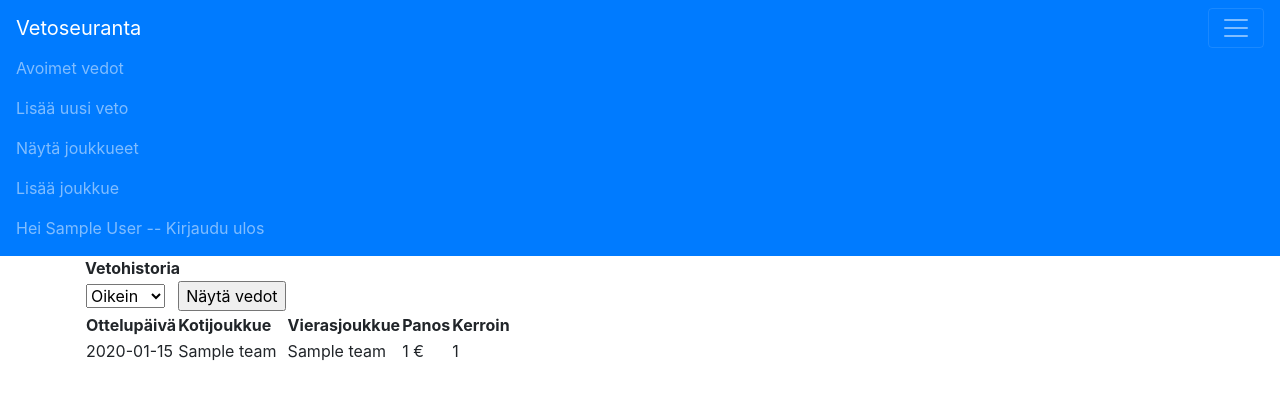
After one commit to jyrki26/Vetoseuranta2, a Flask app: page /bets/search in a window 1280 px wide, after a click that opens the changed part. The commit adds this page. Shown: the top 400 px of the page. Run offline with Flask 2, Linux system fonts and the light colour scheme; a user stored in the database is signed in; tables that the repository leaves empty hold one stand-in row (values such as "Sample post"); some libraries are stand-ins or nearby versions.

Commit message:
Initial commit

```diff
--- a/application/bets/forms.py
+++ b/application/bets/forms.py
@@ -1,5 +1,5 @@
 from flask_wtf import FlaskForm
-from wtforms import StringField, DateField, DecimalField, SelectMultipleField, validators
+from wtforms import StringField, DateField, DecimalField, SelectMultipleField, SelectField, validators
 from wtforms.widgets import CheckboxInput, ListWidget, TableWidget
 from wtforms.ext.sqlalchemy.fields import QuerySelectField
 from application import db
@@ -13,7 +13,7 @@ def get_teams():
 class BetForm(FlaskForm):
 
     date_played = DateField(
-        "Ottelupäivä", [validators.input_required()], format='%d.%m.%Y')
+        "Ottelupäivä (dd.mm.yyyy)", [validators.input_required()], format='%d.%m.%Y')
     stake = DecimalField("Panos", [validators.input_required()])
     odds = DecimalField("Kerroin", [validators.input_required()])
     home_team = QuerySelectField(
@@ -25,11 +25,15 @@ class BetForm(FlaskForm):
         csrf = False
 
 
-class MultiCheckboxField(SelectMultipleField):
-    widget = TableWidget()
-    option_widget = CheckboxInput()
+class OpenBetForm(FlaskForm):
+    results = SelectField('Tulos', choices=[('correct', 'Oikein'), ('failed', 'Väärin'), ('void', 'Mitätön'), ('delete', 'Poista veto')])
+
+    class Meta:
+        csrf = False
 
 
-class OpenBetForm(FlaskForm):
-    Code = StringField('Code')
-    results = MultiCheckboxField('Tulos', choices=[('oikein', 'Oikein'), ('väärin', 'Väärin'), ('mitätön', 'Mitätön')])
+class BetSearchForm(FlaskForm):
+    search = SelectField('Vetojen tulokset', choices=[('correct', 'Oikein'), ('failed', 'Väärin'), ('void', 'Mitätön')])
+
+    class Meta:
+        csrf = False
--- a/application/bets/models.py
+++ b/application/bets/models.py
@@ -1,5 +1,7 @@
 from application import db
 from application.models import Base
+
+from sqlalchemy.sql import text
 
 
 class Bet(Base):
@@ -24,3 +26,19 @@ class Bet(Base):
         self.home_team_id = home_team_id
         self.away_team_id = away_team_id
         self.account_id = account_id
+
+    def changeResult(self, result):
+        self.result = result
+
+    @staticmethod
+    def find_bet_results(account_id, result):
+        stmt = text("SELECT * FROM Bet"
+                        " LEFT JOIN Account ON Account.id = Bet.Account_id "
+                        " WHERE (Bet.result IS :result AND Bet.Account_id IS :account_id)"
+                        " ORDER BY Bet.date_played").params(account_id = account_id, result=result)
+        res = db.engine.execute(stmt)
+        response = []
+        for row in res:
+            response.append({"date_played":row[3], "home_team_id":row[7], "away_team_id":row[8], "stake":row[4], "odds":row[5]})
+
+        return response
--- a/application/bets/views.py
+++ b/application/bets/views.py
@@ -4,7 +4,7 @@ from flask_login import login_required, current_user
 from application import app, db
 from application.bets.models import Bet
 from application.teams.models import Team
-from application.bets.forms import BetForm, OpenBetForm
+from application.bets.forms import BetForm, OpenBetForm, BetSearchForm
 
 @app.route("/bets/", methods=["GET"])
 @login_required
@@ -29,4 +29,38 @@ def bets_create():
     db.session().add(b)
     db.session().commit()
 
-    return redirect(url_for("teams_index"))
+    return redirect(url_for("open_bets"))
+
+@app.route("/bets/<bet_id>/", methods=["GET","POST"])
+@login_required
+def bet_change_status(bet_id):
+    form = OpenBetForm(request.form)
+
+    b = Bet.query.get(bet_id)
+
+    d = form.results.data
+    if d == 'correct':
+        b.result = 1
+    if d == 'failed':
+        b.result = 2
+    if d == 'void':
+        b.result = 3
+    if d == 'delete':
+        db.session().delete(b)
+
+    db.session().commit()
+
+    return redirect(url_for("open_bets"))
+
+@app.route("/bets/search", methods=["GET", "POST"])
+@login_required
+def bet_search():
+    form = BetSearchForm(request.form)
+    return render_template("bets/search.html", find_results = Bet.find_bet_results(current_user.id, 1), teams = Team.query.all(), form = form)
+    d = form.search.data
+    if d == 'correct':
+        return render_template("bets/search.html", find_results = Bet.find_bet_results(current_user.id, 1), form = form)
+    if d == 'failed':
+        return render_template("bets/search.html", find_results = Bet.find_bet_results(current_user.id, 2), form = form)
+    if d == 'void':
+        return render_template("bets/search.html", find_results = Bet.find_bet_results(current_user.id, 3), form = form)
--- a/application/templates/bets/open_bets.html
+++ b/application/templates/bets/open_bets.html
@@ -23,7 +23,9 @@
             <td>{%for team in teams if team.id == bet.away_team_id%} {{team.name}} {%endfor%} </td>
             <td>{{bet.stake}} €</td>
             <td>{{bet.odds}}</td>
+            <form method="POST" action="{{ url_for('bet_change_status', bet_id=bet.id) }}">
             <td>{{form.results}}</td>
+            <td><input type="submit" value="Lähetä tulokset" /></td>
             </form>
             </td>
         </tr>
--- /dev/null
+++ b/application/templates/bets/search.html
@@ -0,0 +1,32 @@
+{% extends "layout.html" %}
+
+{% block body %}
+<table>
+    <thead>
+        <tr>
+            <header><b>Vetohistoria</b></header>
+        </tr>
+    </thead>
+    <tbody>
+            <form method="POST" action="{{ url_for('bet_search') }}">
+                    <td>{{form.search}}</td>
+                    <td><input type="submit" value="Näytä vedot" /></td>
+        <tr>
+            <th>Ottelupäivä</th>
+            <th>Kotijoukkue</th>
+            <th>Vierasjoukkue</th>
+            <th>Panos</th>
+            <th>Kerroin</th>
+        </tr>
+        <tr>
+            {% for bet in find_results %}
+            <td>{{bet.date_played}}</td>
+            <td>{%for team in teams if team.id == bet.home_team_id%} {{team.name}} {%endfor%}</td>
+            <td>{%for team in teams if team.id == bet.away_team_id%} {{team.name}} {%endfor%}   </td>
+            <td>{{bet.stake}} €</td>
+            <td>{{bet.odds}}</td>
+        </tr>
+        {% endfor %}
+    </tbody>
+</table>
+{% endblock %}
--- a/application/templates/layout.html
+++ b/application/templates/layout.html
@@ -3,35 +3,62 @@
 
 <head>
   <meta charset="utf-8">
+  <meta name="viewport" content="width=device-width, initial-scale=1, shrink-to-fit=no">
   <title>Vetoseuranta</title>
+  <link rel="stylesheet" href="https://maxcdn.bootstrapcdn.com/bootstrap/4.0.0/css/bootstrap.min.css"
+    integrity="sha384-Gn5384xqQ1aoWXA+058RXPxPg6fy4IWvTNh0E263XmFcJlSAwiGgFAW/dAiS6JXm" crossorigin="anonymous">
 </head>
 
 <body>
-  <h1>Vetoseuranta</h1>
-  {% block body %}
-  <p>
-    Content.
-  </p>
-  {% endblock %}
+  <nav class="navbar navbar-dark bg-primary">
+    <a class="navbar-brand" href="#">Vetoseuranta</a>
+    <button class="navbar-toggler" type="button" data-toggle="collapse" data-target="#navbarCollapse"
+      aria-controls="navbarCollapse" aria-expanded="false" aria-label="Toggle navigation">
+      <span class="navbar-toggler-icon"></span>
+    </button>
+
+    <div class="collapse navbar-collapse" id="navbarCollapse">
+      <ul class="navbar-nav mr-auto">
+        <li class="nav-item">
+          <a class="nav-link" href="{{ url_for('open_bets') }}">Avoimet vedot</a>
+        </li>
+        <li class="nav-item">
+          <a class="nav-link" href="{{ url_for('bets_form') }}">Lisää uusi veto</a>
+        </li>
+        <li class="nav-item">
+          <a class="nav-link" href="{{ url_for('teams_index') }}">Näytä joukkueet</a>
+        </li>
+        <li class="nav-item">
+          <a class="nav-link" href="{{ url_for('teams_form') }}">Lisää joukkue</a>
+        </li>
+        <div class="form-inline my-2 my-lg-0">
+            {% if current_user.is_authenticated %}
+            <a class="nav-link" href="{{ url_for('auth_logout') }}">Hei {{ current_user.name }} -- Kirjaudu ulos</a>
+            {% else %}
+            <a class="nav-link" href="{{ url_for('auth_login') }}">Kirjaudu sisään</a>
+            {% endif %}
+          </div>
+      </ul>
+    </div>
+    </nav>
+
+    <main role="main" class="container">
+      {% block body %}
+      <p>
+        Content.
+      </p>
+      {% endblock %}
+    </main>
+
+    <script src="https://code.jquery.com/jquery-3.2.1.slim.min.js"
+      integrity="sha384-KJ3o2DKtIkvYIK3UENzmM7KCkRr/rE9/Qpg6aAZGJwFDMVNA/GpGFF93hXpG5KkN"
+      crossorigin="anonymous"></script>
+    <script src="https://cdnjs.cloudflare.com/ajax/libs/popper.js/1.12.9/umd/popper.min.js"
+      integrity="sha384-ApNbgh9B+Y1QKtv3Rn7W3mgPxhU9K/ScQsAP7hUibX39j7fakFPskvXusvfa0b4Q"
+      crossorigin="anonymous"></script>
+    <script src="https://maxcdn.bootstrapcdn.com/bootstrap/4.0.0/js/bootstrap.min.js"
+      integrity="sha384-JZR6Spejh4U02d8jOt6vLEHfe/JQGiRRSQQxSfFWpi1MquVdAyjUar5+76PVCmYl"
+      crossorigin="anonymous"></script>
 </body>
 
-<main>
-  {% if current_user.is_authenticated %}
-  <p>
-    Kirjautunut nimellä {{ current_user.name }}. <a href="{{ url_for('auth_logout') }}">Kirjaudu ulos</a>
-  </p>
-  {% else %}
-  <a href="{{ url_for('auth_login') }}">Kirjaudu</a>
-  {% endif %}
-  <h3>Vedot</h3>
-  <ul>
-    <li><a href="{{ url_for('bets_form') }}">Lisää uusi veto</a></li>
-  </ul>
-  <h3>Joukkueiden hallinta</h3>
-  <ul>
-    <li><a href="{{ url_for('teams_index') }}">Näytä joukkueet</a></li>
-    <li><a href="{{ url_for('teams_form') }}">Lisää joukkue</a></li>
-  </ul>
-</main>
-
 </html>
--- a/run.py
+++ b/run.py
@@ -1,4 +1,5 @@
 from application import app
+
 
 if __name__ == '__main__':
     app.run(debug=True)
```
Also changed, not shown: application/templates/testi.html (added).
